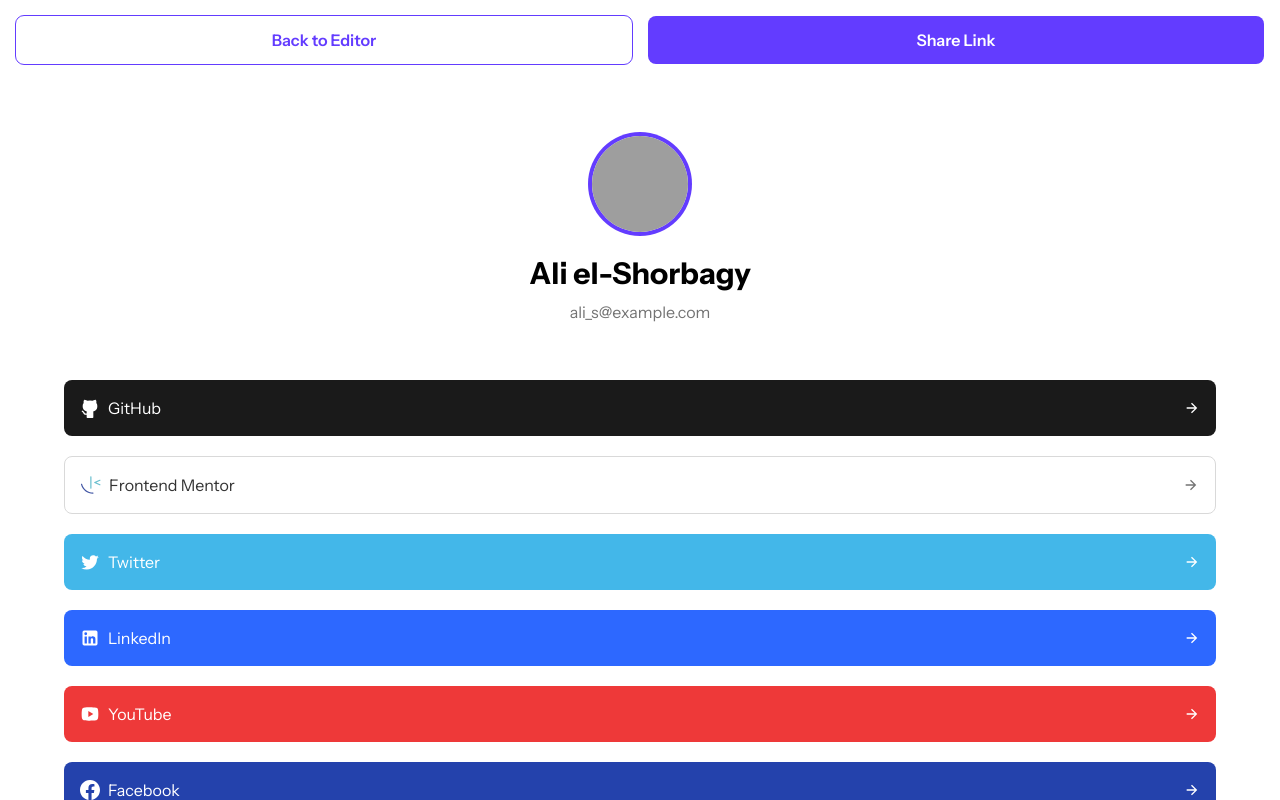
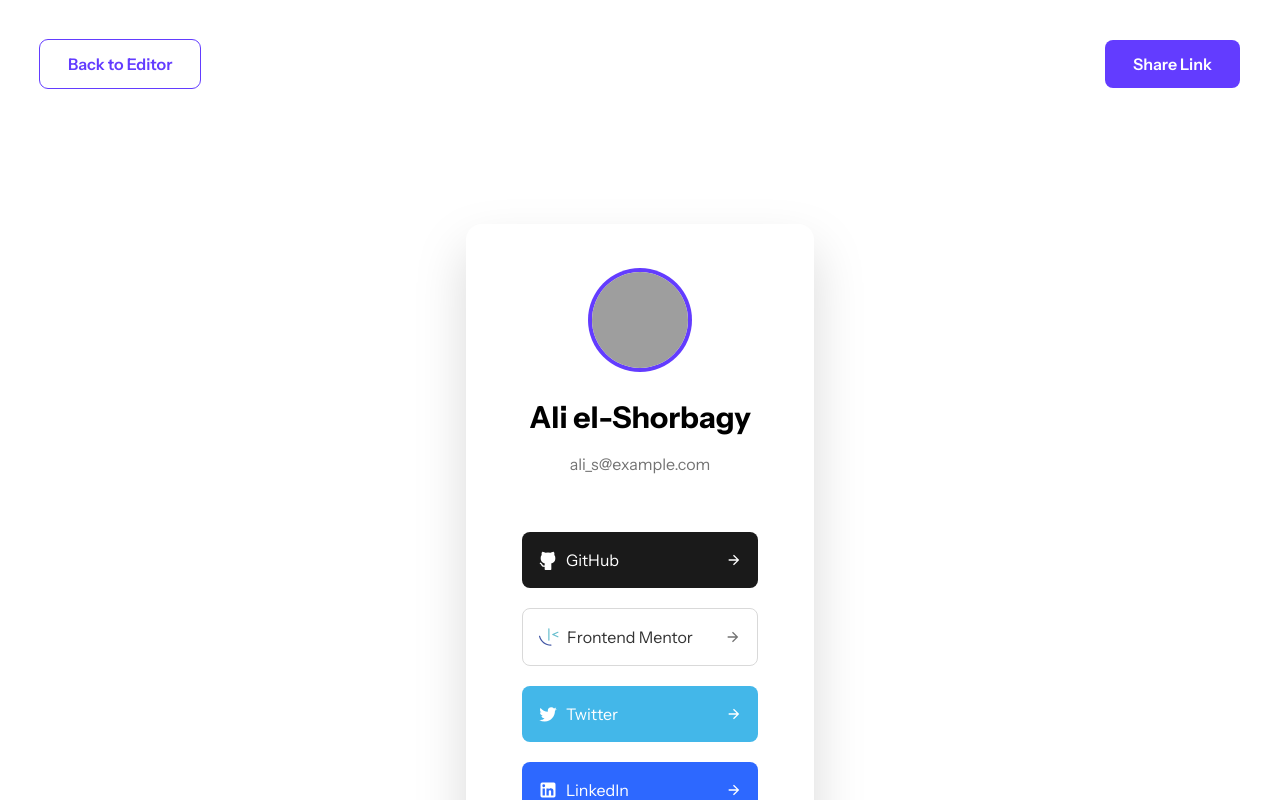
Before and after one commit to o-ashour/link-sharing-app, a Next.js app: page /profile in a window 1280 px wide. Both pictures are taken after a click on the button "Preview". Shown: the top 800 px of the page. Built offline with nearby package versions, Linux system fonts and the light colour scheme; grey boxes are pictures that could not be loaded.

Commit message:
Implement Layout for Middle Size on Preview Page

```diff
--- a/src/components/content/Preview.tsx
+++ b/src/components/content/Preview.tsx
@@ -5,8 +5,8 @@ import PlatformBtn from '../UI/Platform-Btn';
 
 const Component: React.FC = () => {
   return (
-    <div className='px-16 py-14 space-y-14'>
-      <div className='text-center space-y-6'>
+    <div className='px-16 py-14 space-y-14 md:relative md:bg-white md:w-[21.75rem] md:mx-auto md:rounded-2xl md:px-14 md:py-12 md:mt-24 md:drop-shadow-2xl'>
+      <div className='text-center space-y-6 md:space-y-8'>
         {/* overflow-hidden */}
         <div className="relative h-24 w-24 mx-auto">
           <Image
@@ -23,7 +23,7 @@ const Component: React.FC = () => {
           />
         </div>
 
-        <div className='space-y-2'>
+        <div className='space-y-2 md:space-y-4'>
           <h1 className='text-3xl font-bold'>
             Ali el-Shorbagy
           </h1>
--- a/src/components/layout/PreviewHeader.tsx
+++ b/src/components/layout/PreviewHeader.tsx
@@ -2,15 +2,15 @@ import Button from '../UI/Button';
 
 const Component: React.FC<{handleClick: () => void}> = ({ handleClick }) => {
   return (
-    <header className='p-4'>
-      <nav>
-        <ul className='flex flex-col space-y-3 xs:flex-row xs:space-x-4 xs:space-y-0'>
-          <li className='flex-1'>
+    <header className='p-4 md:p-6'>
+      <nav className='md:p-4 md:bg-white md:relative md:rounded-xl'>
+        <ul className='flex flex-col space-y-3 xs:flex-row xs:space-x-4 xs:space-y-0 md:justify-between'>
+          <li className='flex-1 md:flex-none'>
             <Button handleClick={handleClick} variant='secondary'>
               Back to Editor
             </Button>
           </li>
-          <li className='flex-1'>
+          <li className='flex-1 md:flex-none'>
             <Button>
               Share Link
             </Button>
```
